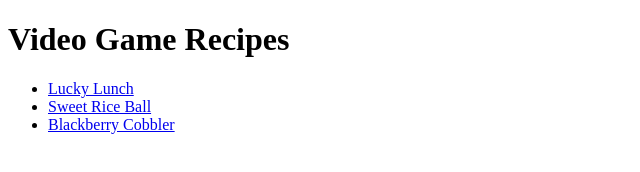
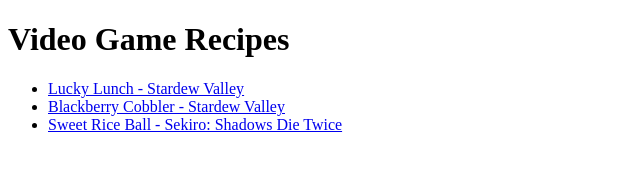
Before and after one commit to marlumbre/odin-recipes, a plain HTML site: page index.html in a window 1280 px wide. Shown: the whole page, without its empty margins (0-640 px from the left). Drawn offline with Linux system fonts and the light colour scheme.

Commit message:
Change list order in index.html

```diff
--- a/index.html
+++ b/index.html
@@ -8,9 +8,9 @@
 <body>
     <h1>Video Game Recipes</h1>
     <ul>
-    <li><a href="./recipes/lucky-lunch.html">Lucky Lunch</a></li>
-    <li><a href="./recipes/sweet-rice-ball.html">Sweet Rice Ball</a></li>
-    <li><a href="./recipes/blackberry-cobbler.html">Blackberry Cobbler</li>
+    <li><a href="./recipes/lucky-lunch.html">Lucky Lunch - Stardew Valley</a></li>
+    <li><a href="./recipes/blackberry-cobbler.html">Blackberry Cobbler - Stardew Valley</li>
+    <li><a href="./recipes/sweet-rice-ball.html">Sweet Rice Ball - Sekiro: Shadows Die Twice</a></li>
     </ul>
 </body>
 </html>
```
